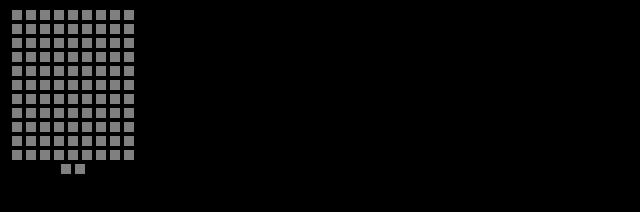
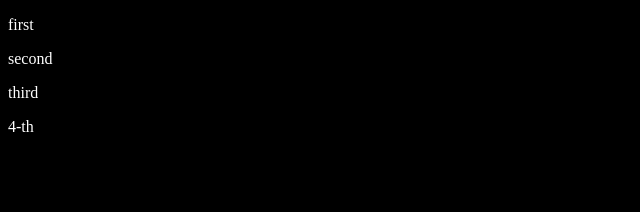
Before and after one commit to Serg0501/flex, a plain HTML site: page index.html in a window 1280 px wide. Shown: the whole page, without its empty margins (0-640 px from the left). Drawn offline with Linux system fonts and the light colour scheme.

Commit message:
node and attributes

```diff
--- a/assets/css/style.css
+++ b/assets/css/style.css
@@ -5,7 +5,6 @@
     margin: 2px;
     transition: 1s ease;
 }
-
 #container{
     display: flex;
     justify-content: center;
@@ -16,4 +15,5 @@
 
 body{
     background: black;
+    color: white;
 }
--- a/index.html
+++ b/index.html
@@ -12,8 +12,11 @@
     <link href="https://fonts.googleapis.com/css2?family=Montserrat:wght@500;600;700&family=Poppins:wght@600;700&family=Roboto:wght@700&display=swap" rel="stylesheet">
 </head>
 <body>
-    <div id="container">
-
+    <div id="userList" class="container" name="cards" isChoose="1">
+        <p>first</p>
+        <p>second</p>
+        <p>third</p>
+        <p>4-th</p>
     </div>
     <script src="/js/main.js"></script>
 </body>
--- a/js/main.js
+++ b/js/main.js
@@ -1,22 +1,20 @@
-let colors = ['green', 'red', 'yellow', 'blue'];
-let container = document.getElementById('container');
-const count = 100;
-for(let i=0; i<=count; i++){
-    const square = document.createElement('div');
-    square.classList.add('squareStyle');
-    container.append(square);
-    square.addEventListener('mouseover', () => {
-        square.style.background = getColor(colors);
-        //square.style.background = '#' + Math.floor(Math.random()*16777215).toString(16);
-    });
-    square.addEventListener('mouseleave', () => {
-        square.style.background = 'gray';
-    } )
-}
+/*
+<div id="userList" class="container" name="cards" isChoose="1">
+        <p>first</p>
+        <p>second</p>
+        <p>third</p>
+        <p>4-th</p>
+    </div>
+    */
 
-function getColor(arr){
-    const index = Math.floor( Math.random() * arr.length );
-    console.log(index);
-    const color = arr[index];
-    return color;
-}
+    let elem = document.getElementById('userList');
+    console.log(elem);
+    console.log(elem.attributes);
+    console.log(elem.attributes[0]); // id
+    console.log(elem.attributes[0].value); // userList
+    console.log(elem.nodeType);
+    console.log(elem.id);
+    console.log(elem.childNodes);
+    console.log(elem.children);
+    console.log(elem.firstChild);
+    console.log(elem.lastChild);
```
